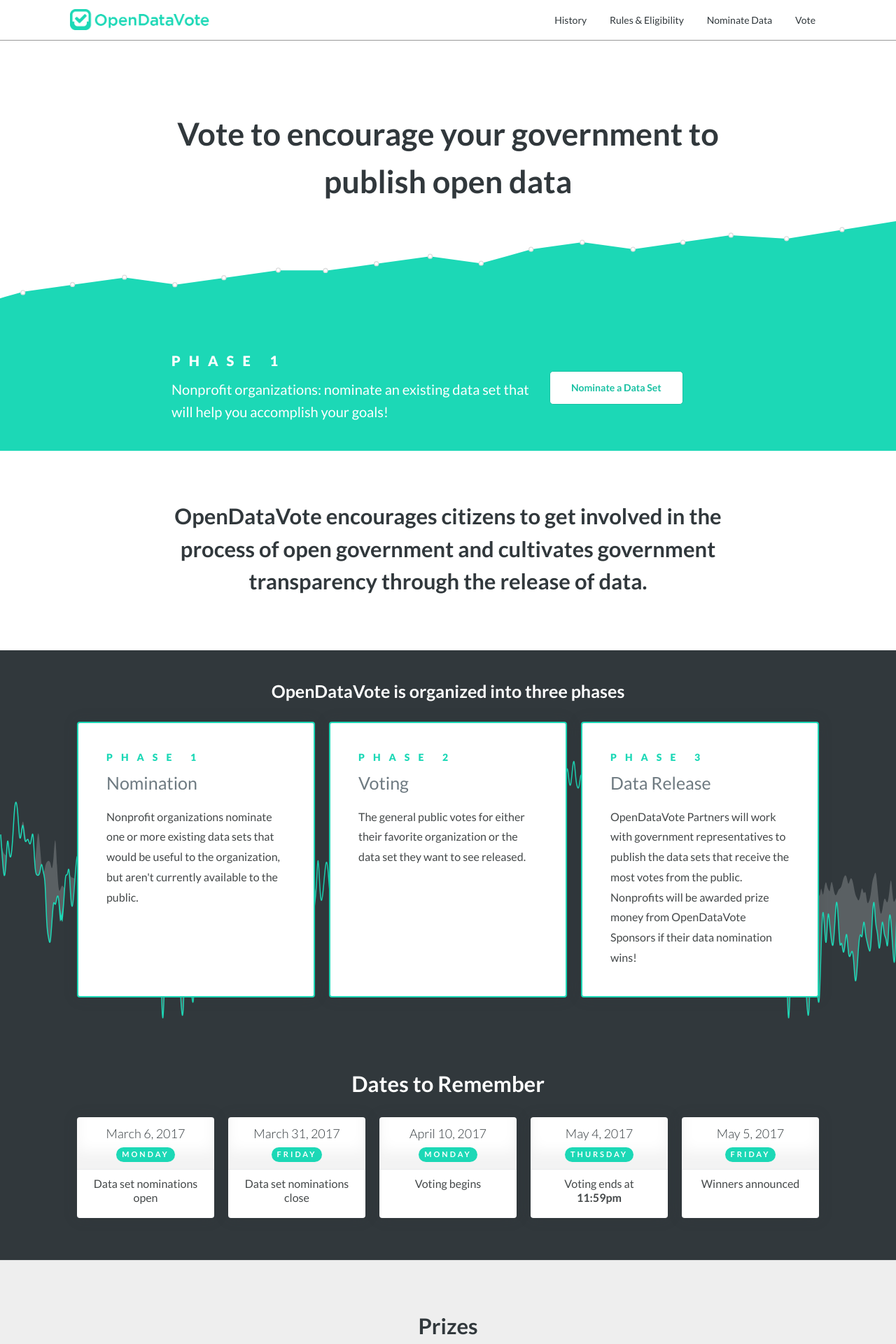
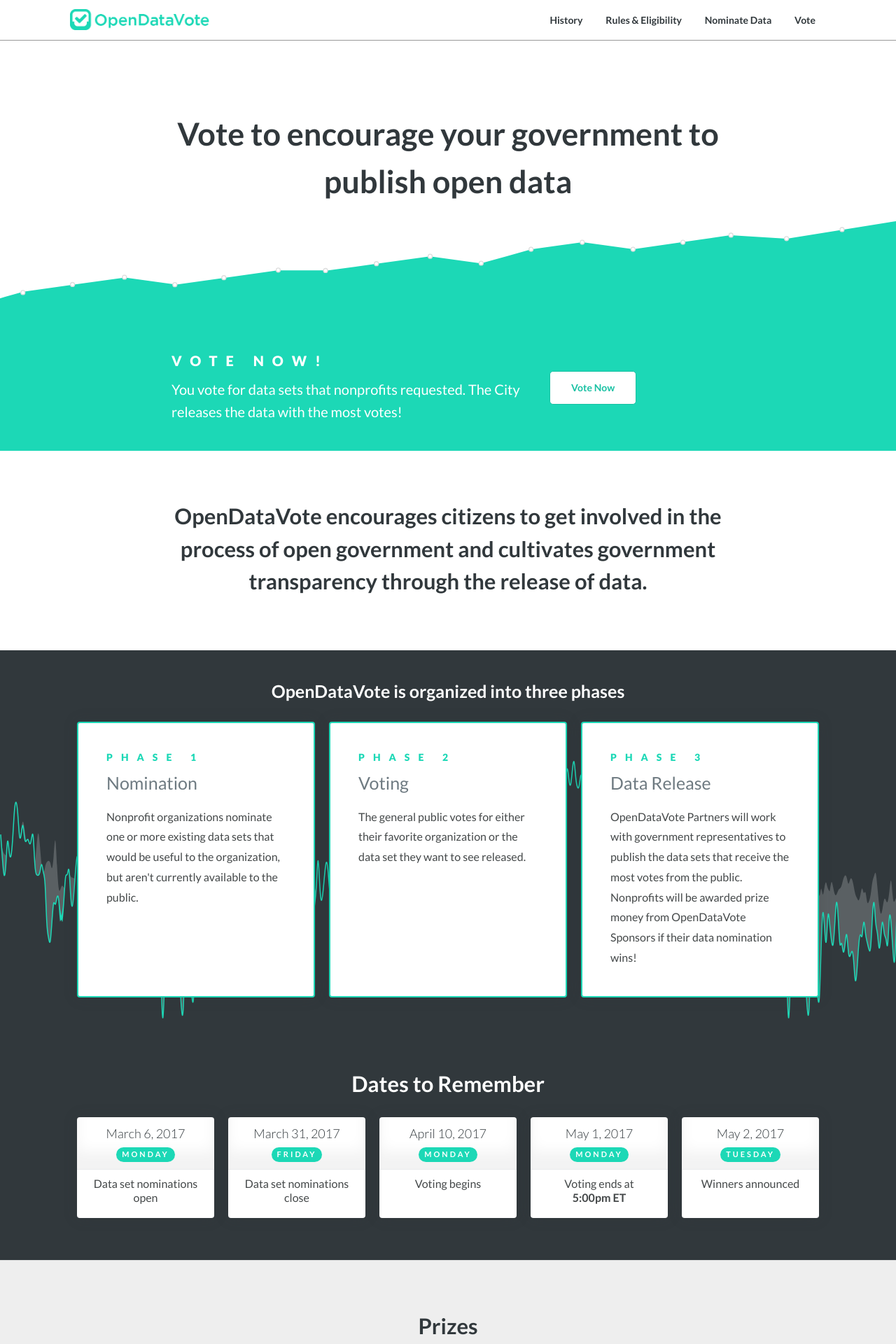
Before and after one commit to azavea/opendatavote-website, a Jekyll site: the page built from index.html, in a window 1280 px wide. Shown: the top 1920 px of the page at 70% size. Built offline with Jekyll 4.4.1, drawn with Linux system fonts in a browser that asks for light colours; nearby versions of some CDN libraries.

Commit message:
updates content in prep for phase 2

```diff
--- a/_includes/footer.html
+++ b/_includes/footer.html
@@ -20,7 +20,7 @@
         <a href="/history">History</a><br>
         <a href="/rules">Rules &amp; Eligibility</a><br>
         <a href="https://docs.google.com/forms/d/e/1FAIpQLScPvki4Xf8-dGBGjbn_nfaDCTHWwtBymEOojyEo9JhWD9eMhQ/viewform" target="_blank">Nominate Data</a><br>
-        <a href="/vote">Vote</a>
+        <a href="http://vote.opendatavote.org/" target="_blank">Vote</a>
       </nav>
     </div>
     <div class="column-2">
--- a/_includes/navigation.html
+++ b/_includes/navigation.html
@@ -10,7 +10,7 @@
         <a href="/history">History</a>
         <a href="/rules">Rules &amp; Eligibility</a>
         <a href="https://docs.google.com/forms/d/e/1FAIpQLScPvki4Xf8-dGBGjbn_nfaDCTHWwtBymEOojyEo9JhWD9eMhQ/viewform" target="_blank">Nominate Data</a>
-        <a href="/vote">Vote</a>
+        <a href="http://vote.opendatavote.org/" target="_blank">Vote</a>
       </nav>
     </div>
   </div>
--- a/_sass/layout/_navbar.scss
+++ b/_sass/layout/_navbar.scss
@@ -20,10 +20,12 @@
     a {
       color: $shade-normal;
       padding: 1rem 1.5rem;
+      font-weight: 600;
 
       &:hover {
         background-color: $brand-primary;
         border-radius: $border-radius-base;
+        color: #fff;
       }
     }
   }
--- a/index.html
+++ b/index.html
@@ -12,11 +12,11 @@ header:
     link: "#call-to-action"
 
 c2a:
-  title: "Nonprofit organizations: nominate an existing data set that will help you accomplish your goals!"
-  phase: "Phase 1"
+  title: "You vote for data sets that nonprofits requested. The City releases the data with the most votes!"
+  phase: "Vote Now!"
   button:
-    text: "Nominate a Data Set"
-    link: "https://docs.google.com/a/azavea.com/forms/d/e/1FAIpQLScPvki4Xf8-dGBGjbn_nfaDCTHWwtBymEOojyEo9JhWD9eMhQ/viewform"
+    text: "Vote Now"
+    link: "https://vote.opendatavote.org/"
 
 purpose:
   title: "OpenDataVote encourages citizens to get involved in the process of open government and cultivates government transparency through the release of data."
@@ -54,12 +54,12 @@ calendar:
         date: "April 10, 2017"
         event: "Voting begins"
     - keydate:
-        day: "Thursday"
-        date: "May 4, 2017"
-        event: "Voting ends at <strong>11:59pm</strong>"
+        day: "Monday"
+        date: "May 1, 2017"
+        event: "Voting ends at <strong>5:00pm ET</strong>"
     - keydate:
-        day: "Friday"
-        date: "May 5, 2017"
+        day: "Tuesday"
+        date: "May 2, 2017"
         event: "Winners announced"
 
 placements-sponsors:
```
Also changed, not shown: rules.md (+7 -7 lines).
